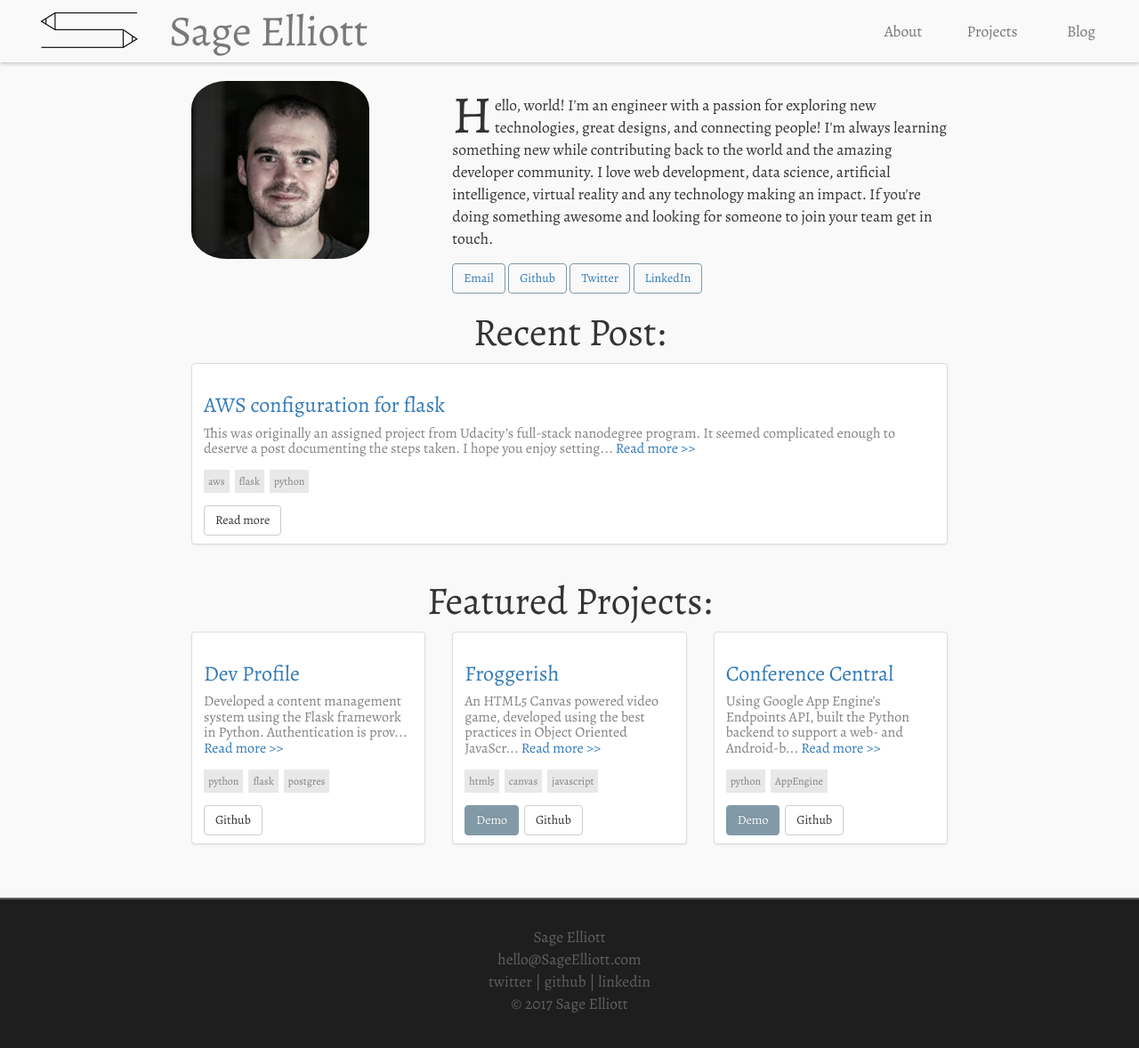
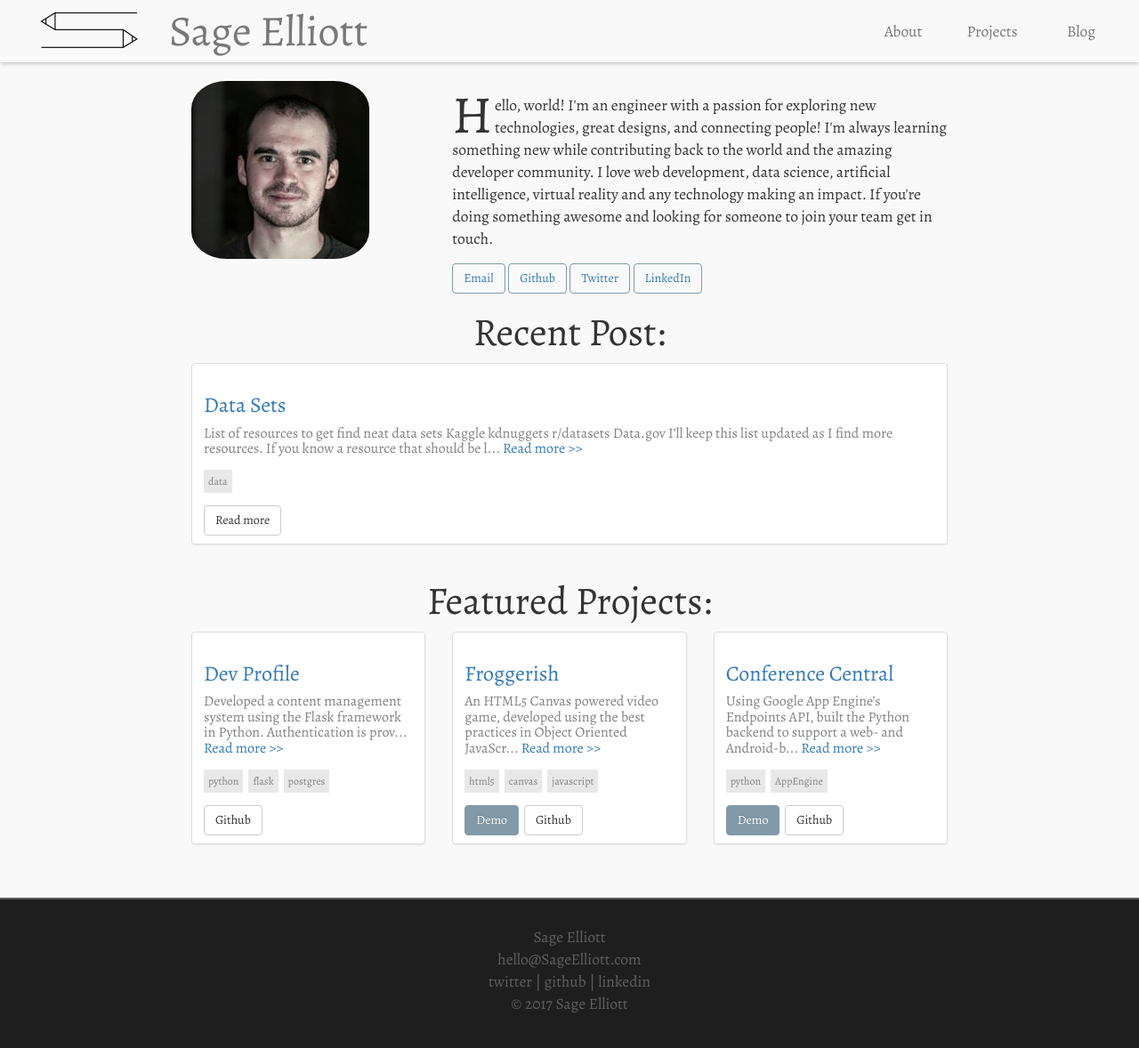
Before and after one commit to sagecodes/sage-blog, a Jekyll site: the page built from index.html, in a window 1280 px wide. Shown: the top 1178 px of the page at 89% size. Built offline with Jekyll 4.4.1, drawn with Linux system fonts in a browser that asks for light colours; nearby versions of some CDN libraries; some web fonts are replaced.

Commit message:
Add data sets post

```diff
--- a/_posts/2017-08-14-post3_data_sets.markdown
+++ b/_posts/2017-08-14-post3_data_sets.markdown
@@ -1,9 +1,19 @@
 ---
 layout: post
 title:  "Data Sets"
-date:   2016-06-23
+date:   2017-08-15
 categories: post
 tags: data
 author: Sage Elliott
-published: false
+published: true
 ---
+
+### List of resources to get find neat data sets
+
+- [Kaggle](https://www.kaggle.com/)
+- [kdnuggets](http://www.kdnuggets.com/)
+- [r/datasets](https://www.reddit.com/r/datasets/)
+- [Data.gov](https://www.data.gov/open-gov/)
+
+
+I'll keep this list updated as I find more resources. If you know a resource that should be listed tweet at me [@sagecodes](https://twitter.com/sagecodes).
```
